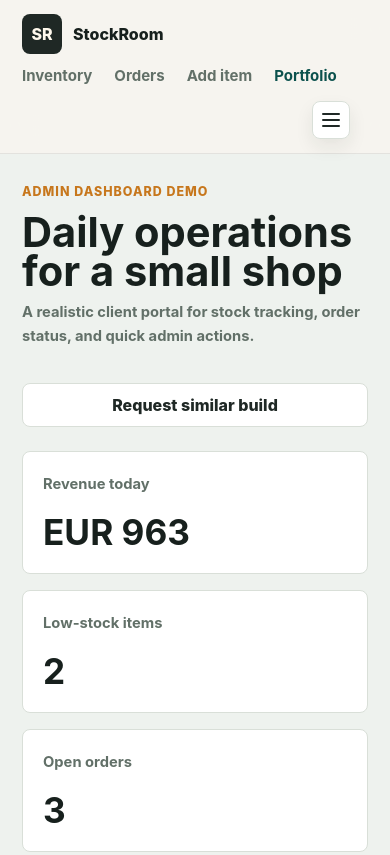
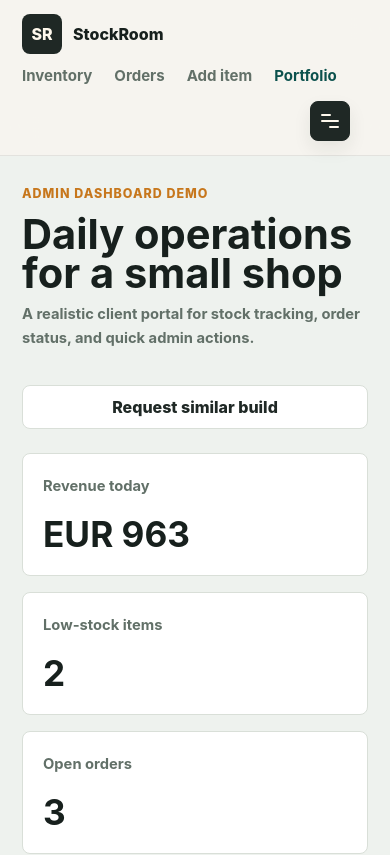
Before and after one commit to JoiningwithMattheus/DEMO, a website: page demos/retail-dashboard/index.html in a window 390 px wide. Shown: the top 855 px of the page. Drawn offline with Linux system fonts and the light colour scheme.

Commit message:
Rendering

```diff
--- a/demos/demo.css
+++ b/demos/demo.css
@@ -672,27 +672,36 @@ textarea:focus {
 }
 
 .dashboard-topbar {
-  grid-template-columns: auto minmax(0, 1fr) auto;
+  justify-content: flex-start;
+  gap: 18px;
 }
 
 .dashboard-topbar .demo-nav {
+  margin-left: auto;
   justify-content: flex-end;
 }
 
 .sidebar-toggle {
-  display: none;
+  display: inline-flex;
   align-items: center;
   justify-content: center;
   flex-direction: column;
   gap: 4px;
-  width: 38px;
-  height: 38px;
+  width: 40px;
+  height: 40px;
   padding: 0;
   border: 1px solid var(--line);
   border-radius: 8px;
   background: #ffffff;
   box-shadow: 0 8px 18px rgba(23, 32, 29, 0.08);
   cursor: pointer;
+  transition: background 160ms ease, border-color 160ms ease, box-shadow 160ms ease, transform 160ms ease;
+}
+
+.sidebar-toggle:hover {
+  border-color: rgba(33, 124, 116, 0.45);
+  box-shadow: 0 10px 22px rgba(23, 32, 29, 0.12);
+  transform: translateY(-1px);
 }
 
 .sidebar-toggle span {
@@ -701,6 +710,26 @@ textarea:focus {
   height: 2px;
   border-radius: 999px;
   background: var(--graphite);
+  transition: background 160ms ease, transform 160ms ease, width 160ms ease;
+}
+
+.sidebar-toggle[aria-expanded="false"] {
+  border-color: var(--graphite);
+  background: var(--graphite);
+}
+
+.sidebar-toggle[aria-expanded="false"] span {
+  background: #fff9ed;
+}
+
+.sidebar-toggle[aria-expanded="false"] span:first-child {
+  width: 10px;
+  transform: translateX(-4px);
+}
+
+.sidebar-toggle[aria-expanded="false"] span:last-child {
+  width: 10px;
+  transform: translateX(4px);
 }
 
 .dashboard-main {
@@ -922,11 +951,11 @@ input[type="range"] {
 
   .dashboard-topbar .demo-nav {
     grid-column: 1 / -1;
+    margin-left: 0;
     justify-content: flex-start;
   }
 
   .sidebar-toggle {
-    display: inline-flex;
     justify-self: end;
   }
 
--- a/demos/retail-dashboard/index.html
+++ b/demos/retail-dashboard/index.html
@@ -22,7 +22,7 @@
       <a href="#add">Add item</a>
       <a href="../../index.html#demos" class="back-link">Portfolio</a>
     </nav>
-    <button id="sidebar-toggle" class="sidebar-toggle" type="button" aria-label="Toggle sidebar" aria-expanded="true">
+    <button id="sidebar-toggle" class="sidebar-toggle" type="button" aria-label="Toggle full-screen dashboard" aria-expanded="true" title="Toggle full-screen dashboard">
       <span></span>
       <span></span>
       <span></span>
```
Also changed, not shown: demos/local-business/business.js (+20 -5 lines), server.js (+16 -4 lines).
